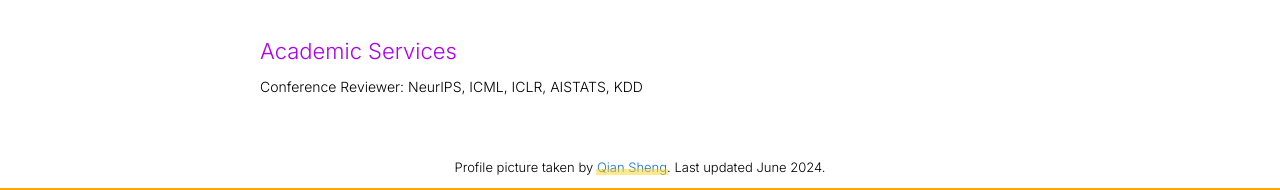
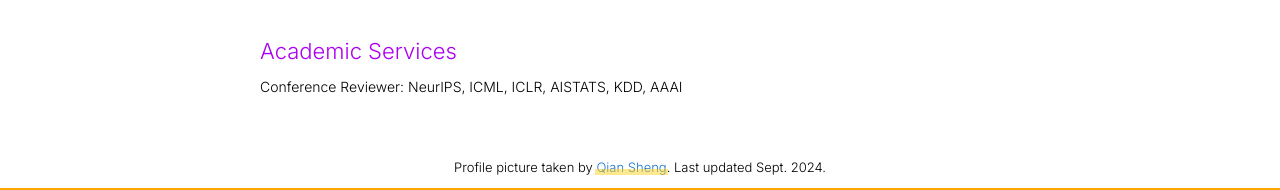
Before and after one commit to ybjiaang/ybjiaang.github.io, a Jekyll site: the page built from _posts/2024-7-01-memory-llm.markdown, in a window 1280 px wide. Shown: the part 1706-1896 px from the top of the page. Built offline with Jekyll 4.4.1, drawn with Linux system fonts in a browser that asks for light colours.

Commit message:
Update default.html

```diff
--- a/_layouts/default.html
+++ b/_layouts/default.html
@@ -176,7 +176,7 @@
               <h2>Academic Services</h2>
               <p>
 <!--                 Conference Reviewer: NeurIPS (2023), ICML (2022, 2023), ICLR (2024), AISTATS (2022), KDD (2023) -->
-                  Conference Reviewer: NeurIPS, ICML, ICLR, AISTATS, KDD
+                  Conference Reviewer: NeurIPS, ICML, ICLR, AISTATS, KDD, AAAI
               </p>
             </td>
           </tr>
@@ -187,7 +187,7 @@
             <td style="padding:0px">
               <br>
               <p style="text-align:center;font-size:small;">
-                Profile picture taken by <a style="font-size:small;" href="https://www.instagram.com/qsqsqsqsqsqssss/">Qian Sheng</a>. Last updated June 2024.
+                Profile picture taken by <a style="font-size:small;" href="https://www.instagram.com/qsqsqsqsqsqssss/">Qian Sheng</a>. Last updated Sept. 2024.
               </p>
             </td>
           </tr>
```
